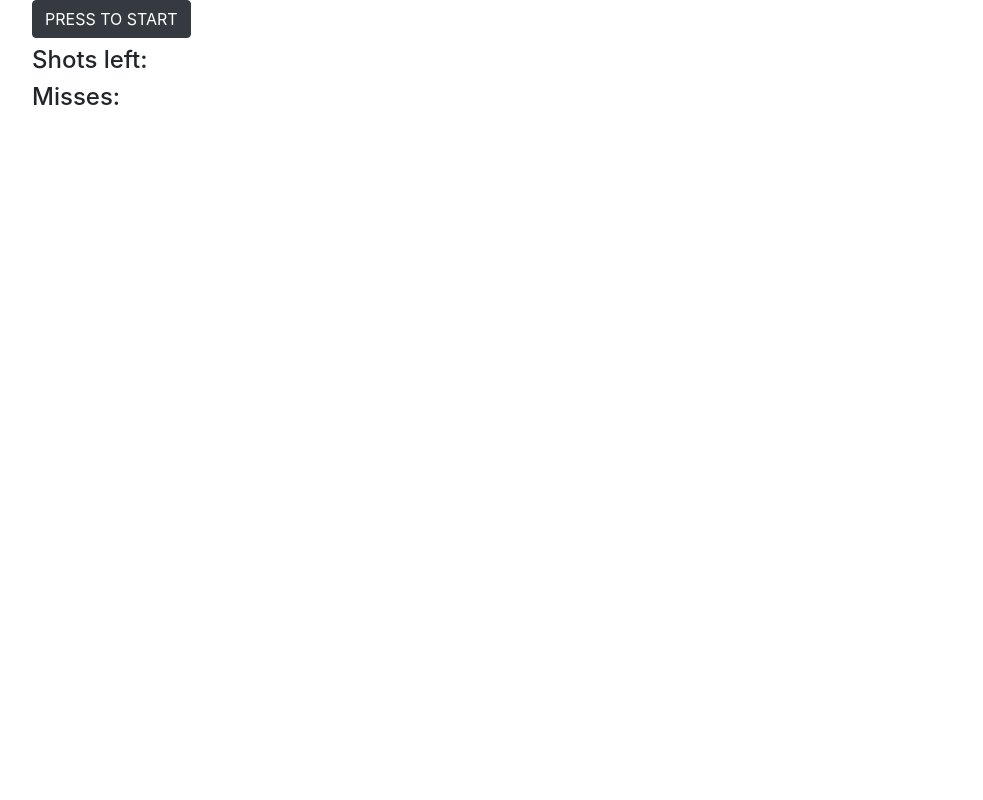
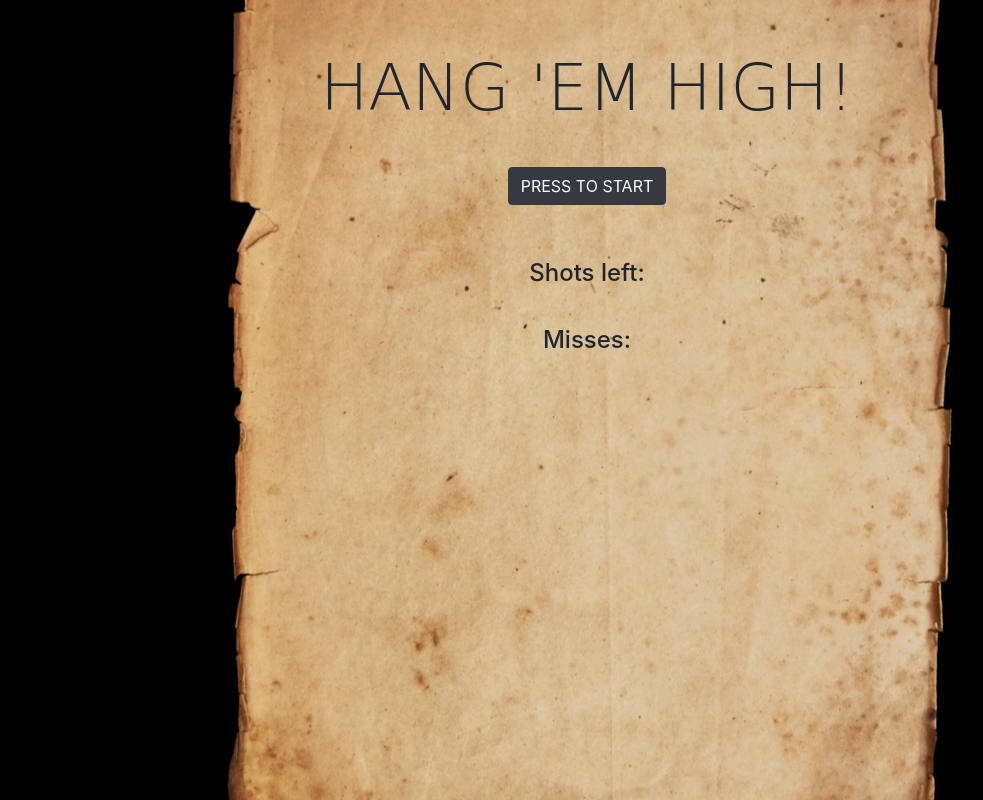
Before and after one commit to futurethang/Word_Guess_Game, a plain HTML site: page index.html in a window 1280 px wide. Shown: the whole page, without its empty margins (53-1036 px from the left). Drawn offline with nearby package versions, Linux system fonts and the light colour scheme; a web font is replaced by a local one.

Commit message:
began adding some western styles. bgimage, font, having an issue overriding the bootstrap color defaults though.

```diff
--- a/assets/css/style.css
+++ b/assets/css/style.css
@@ -5,3 +5,51 @@
 #answer_zone {
     font-size: 5em;
 }
+
+body {
+    background-image: url(../images/Old-Paper-Texture-2.png);
+    background-repeat: no-repeat;
+    background-attachment: fixed;
+    background-position: center;
+    object-fit: contain;
+    background-color: #000;
+    color: rgb(104, 59, 29,) !important;
+}
+
+.container {
+    display: flex;
+    flex-direction: column;
+    justify-content: center;
+    align-items: center;
+}
+
+header {
+    display: flex;
+    flex-direction: column;
+    justify-content: center;
+    align-items: center;
+    margin-top: 30px;
+}
+
+.display-3 {
+    font-family: 'Ewert', cursive;
+    font-size: 4em;
+    margin-top: 20px;
+    margin-bottom: 40px;
+    color: rgb(104, 59, 29,);
+}
+
+.shots, .misses, .alert {
+    width: 60%;
+    text-align: center;
+    display: flex;
+    flex-direction: column;
+    justify-content: center;
+    align-items: center;
+    margin-top: 30px;
+    color: rgb(104, 59, 29,);
+}
+
+h1, h2, h3, h4, h5, h6 {
+    color: rgb(104, 59, 29,) !important;
+}
--- a/index.html
+++ b/index.html
@@ -9,6 +9,8 @@
     <!-- Google Fonts -->
 
     <link href="https://fonts.googleapis.com/css?family=Cutive+Mono" rel="stylesheet">
+    <link href="https://fonts.googleapis.com/css?family=Ewert" rel="stylesheet">
+
 
     <!-- Bootstrap CSS -->
     <link rel="stylesheet" href="https://stackpath.bootstrapcdn.com/bootstrap/4.1.2/css/bootstrap.min.css" integrity="sha384-Smlep5jCw/wG7hdkwQ/Z5nLIefveQRIY9nfy6xoR1uRYBtpZgI6339F5dgvm/e9B" crossorigin="anonymous">
@@ -18,29 +20,30 @@
   <body>
       <div class="container">
         <header>
-
+            <h1 class="display-3">HANG 'EM HIGH!</h1>
+            <p class="lead">
+                <a name="" id="game_start" class="btn btn-dark" href="#" role="button">PRESS TO START</a>
+            </p>
         </header>
         <div class="row">
-            <div class="col-md-8">
-                <a name="" id="game_start" class="btn btn-dark" href="#" role="button">PRESS TO START</a>
-            </div>
+
         </div>
         <div class="row">
             <div class="col-md-12">
                 <h2 id="answer_zone"></h2>
             </div>
         </div>
-        <div class="row">
+        <div class="row shots">
             <div class="col-md-6">
                 <h4>Shots left: <span id="attempts_remaining"></span></h4>
             </div>
         </div>
-        <div class="row">
+        <div class="row misses">
             <div class="col-md-12">
                 <h4>Misses: <span id="wrong_guesses"></span></h4>
             </div>
         </div>
-        <div class="row">
+        <div class="row alert">
             <div class="col-md-12">
                 <h4 id="bad_guess_alert"></h4>
             </div>
```
Also changed, not shown: assets/images/Old-Paper-Texture-2.png (added).
